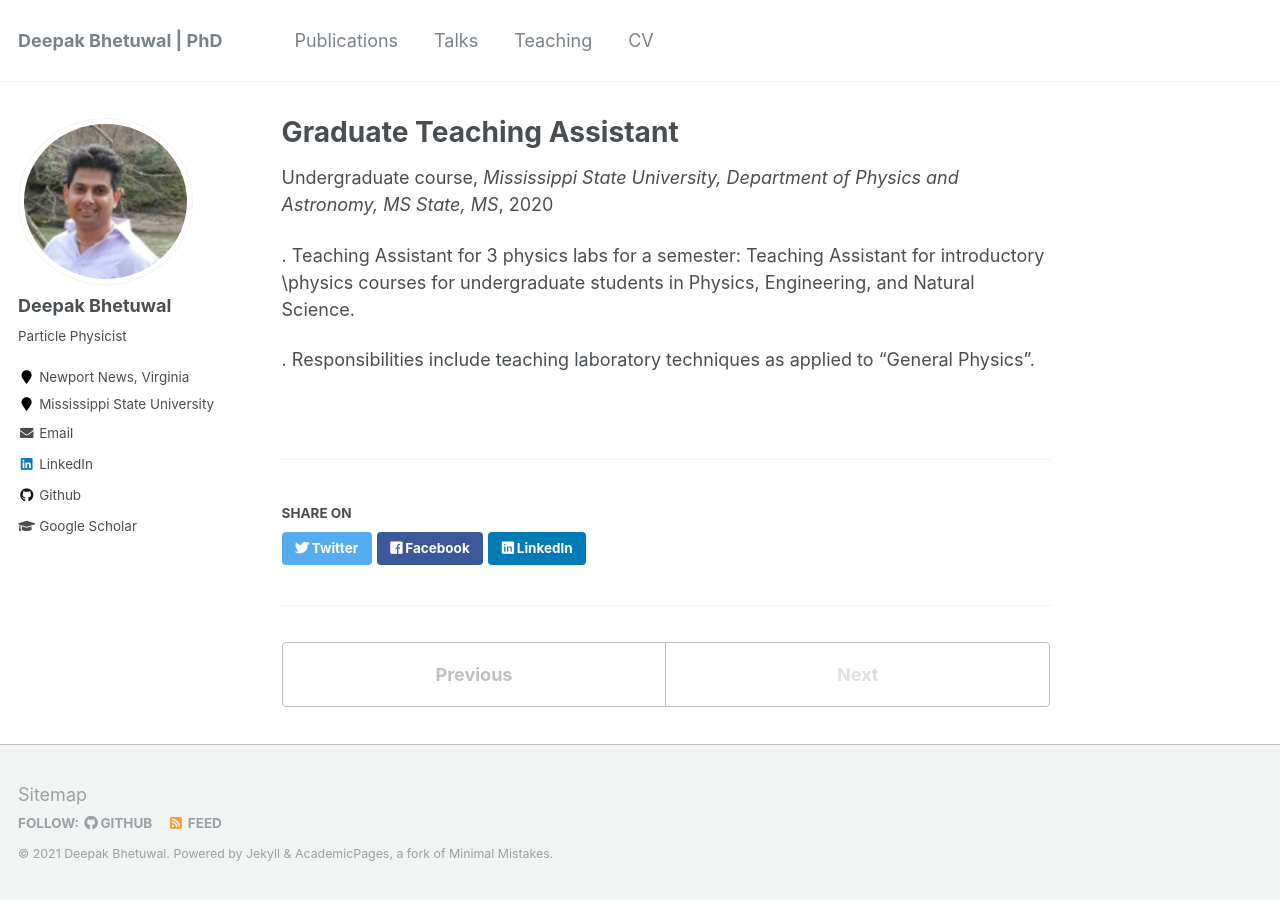
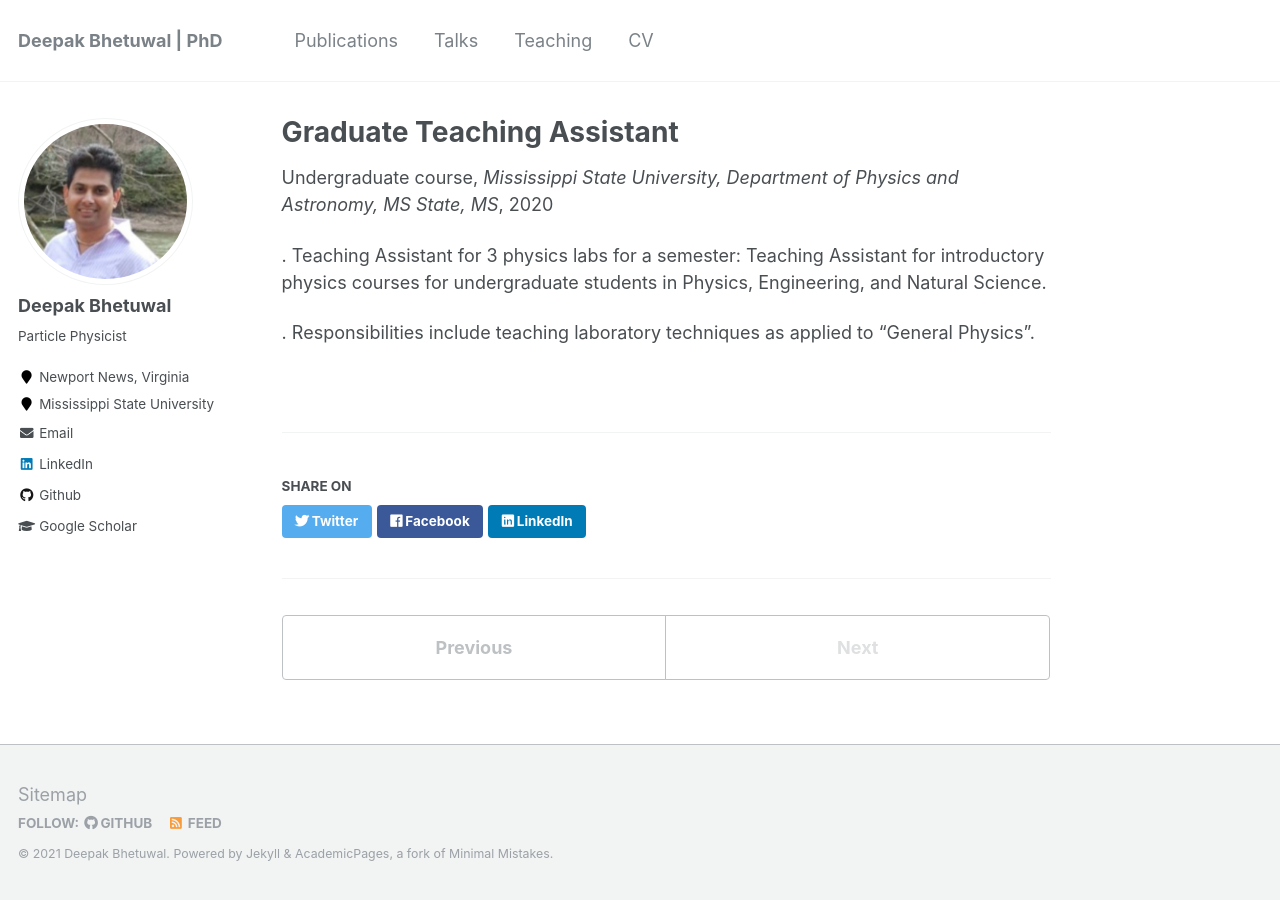
Before and after one commit to dkb208/dkb208.github.io, a Jekyll site: the page built from _teaching/2014-spring-teaching-1.md, in a window 1280 px wide. Built offline with Jekyll 4.4.1, drawn with Linux system fonts in a browser that asks for light colours.

```diff
--- a/_teaching/2014-spring-teaching-1.md
+++ b/_teaching/2014-spring-teaching-1.md
@@ -7,6 +7,6 @@ venue: "Mississippi State University, Department of Physics and Astronomy, MS St
 date: 2020-08-15 -- 2020-12-15
 location: "MS State, MS"
 ---
-. Teaching Assistant for 3 physics labs for a semester: Teaching Assistant for introductory \\physics courses for undergraduate students in Physics, Engineering, and Natural Science.
+. Teaching Assistant for 3 physics labs for a semester: Teaching Assistant for introductory physics courses for undergraduate students in Physics, Engineering, and Natural Science.
 
 . Responsibilities include teaching laboratory techniques as applied to "General Physics".
```
